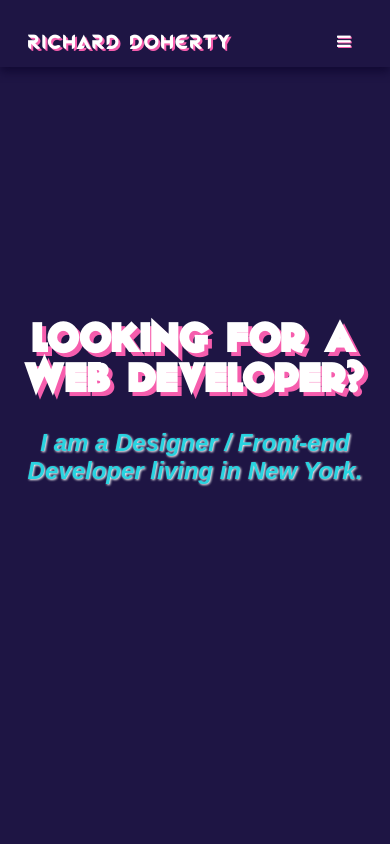
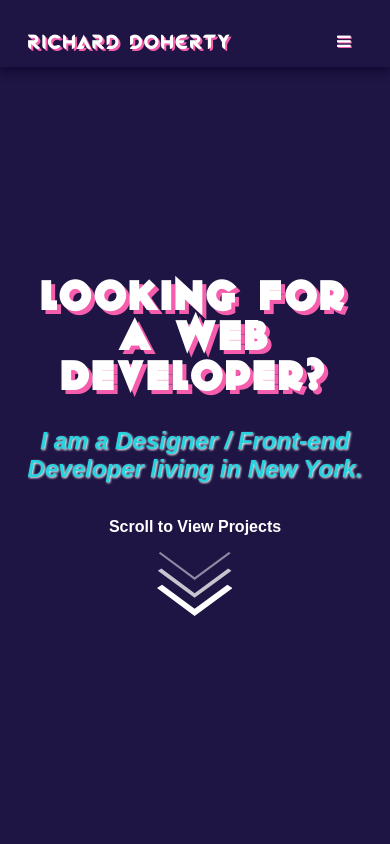
Before and after one commit to RichDoherty/portfolio, a React (Create React App) app: page / in a window 390 px wide. Shown: the top 844 px of the page. Built offline with nearby package versions, Linux system fonts and the light colour scheme.

Commit message:
css changes

```diff
--- a/public/index.html
+++ b/public/index.html
@@ -3,7 +3,7 @@
   <head>
     <meta charset="utf-8">
     <meta name="viewport" content="width=device-width, initial-scale=1">
-    <link rel="shortcut icon" href="/src/img/RDlogo.png">
+    <link rel="shortcut icon" href="../src/img/RDlogo.png">
     <link rel="stylesheet" href="https://cdnjs.cloudflare.com/ajax/libs/font-awesome/4.7.0/css/font-awesome.min.css">
     <!--
       Notice the use of %PUBLIC_URL% in the tag above.
--- a/src/Footer.js
+++ b/src/Footer.js
@@ -11,7 +11,7 @@ class Footer extends Component {
               <tr>
                 <td>
                   <h3>Online</h3>
-                  <a className="footer-link" href="https://github.com/RichDoherty">GitHub</a>
+                  <a className="footer-link" href="https://github.com/RichDoherty" target="_blank">GitHub</a>
                 </td>
                 <td>
                   <h3>Contact</h3>
--- a/src/Home.css
+++ b/src/Home.css
@@ -55,10 +55,14 @@
   color: #fff;
   font-weight: bold;
   text-decoration: none;
-  bottom: 20%;
+  bottom: 15%;
   left: 50%;
   -webkit-transform: translateX(-50%);
   transform: translateX(-50%)
+}
+
+.scroll {
+  display: none;
 }
 
 #more-arrows {
@@ -95,18 +99,44 @@ polygon.arrow-top {
 /* Mobile Media Queries */
 @media screen and (max-width: 768px) {
   .intro-container::before {
-    height: 35%;
+    height: 30%;
   }
 
   .main-text {
     font-size: 2.5em;
+    letter-spacing: 3px;
   }
 
   .main-summary {
     font-size: 1.5em;
   }
 
+  .projects-scroll {
+    margin-top: 10%;
+  }
+
   .scroll-text {
+    position: relative;
+    bottom: 0;
+    left: 0;
+  }
+
+  .scroll {
+    display: block;
+    text-align: center;
+  }
+
+  .click {
+    display: none;
+  }
+
+  #more-arrows {
+    margin: 0 39%;
+  }
+}
+
+@media screen and (max-height: 650px) {
+  #more-arrows {
     display: none;
   }
 }
--- a/src/Home.js
+++ b/src/Home.js
@@ -11,7 +11,8 @@ class Home extends Component {
         </header>
         <div className="projects-scroll">
           <a className="scroll-text" href="#projects">
-            <p>Click Here to View Projects</p>
+            <p className="click">Click Here to View Projects</p>
+            <p className="scroll">Scroll to View Projects</p>
             <svg id="more-arrows">
               <polygon className="arrow-top" points="37.6,27.9 1.8,1.3 3.3,0 37.6,25.3 71.9,0 73.7,1.3 "/>
               <polygon className="arrow-middle" points="37.6,45.8 0.8,18.7 4.4,16.4 37.6,41.2 71.2,16.4 74.5,18.7 "/>
--- a/src/Projects.js
+++ b/src/Projects.js
@@ -26,10 +26,10 @@ class Projects extends Component {
               </p>
             </div>
               <div className="links">
-                <a href="https://richdoherty.github.io/Vulfpeck/index.html">
+                <a href="https://richdoherty.github.io/Vulfpeck/index.html" target="_blank">
                   View Project
                 </a>
-                <a href="https://github.com/RichDoherty/Vulfpeck">
+                <a href="https://github.com/RichDoherty/Vulfpeck" target="_blank">
                   View Code
                 </a>
               </div>
```
Also changed, not shown: src/img/icon.png (deleted), src/img/logo.png (deleted).
